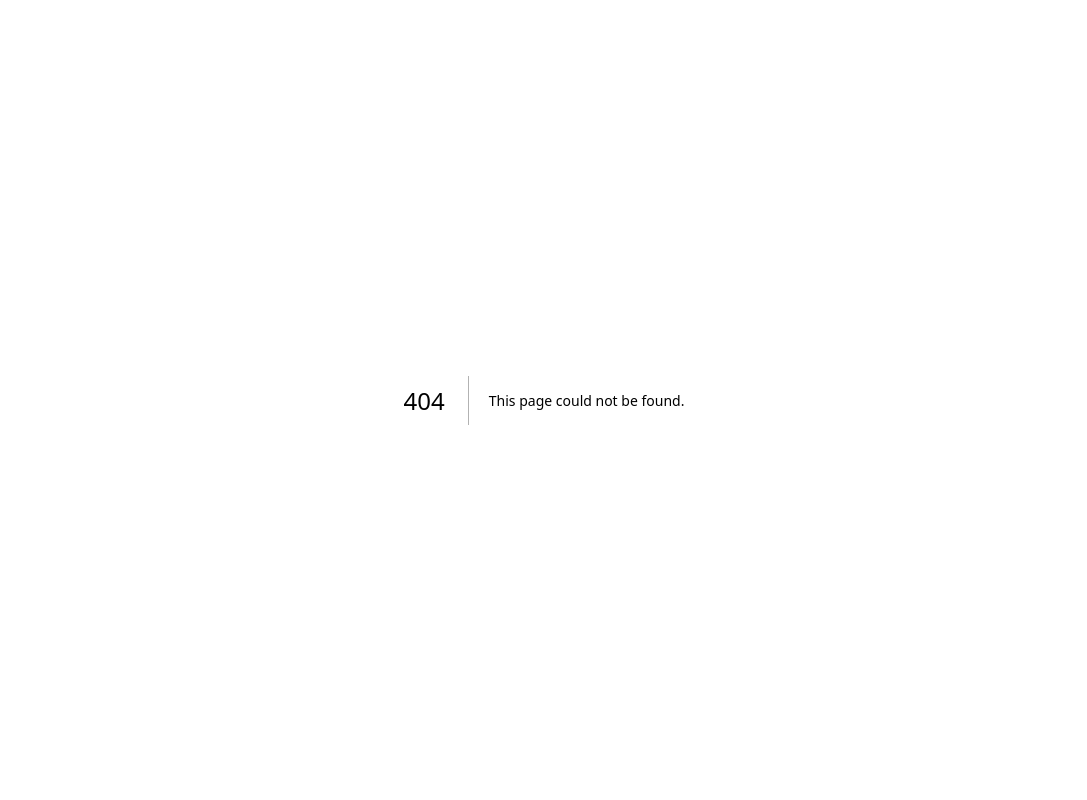
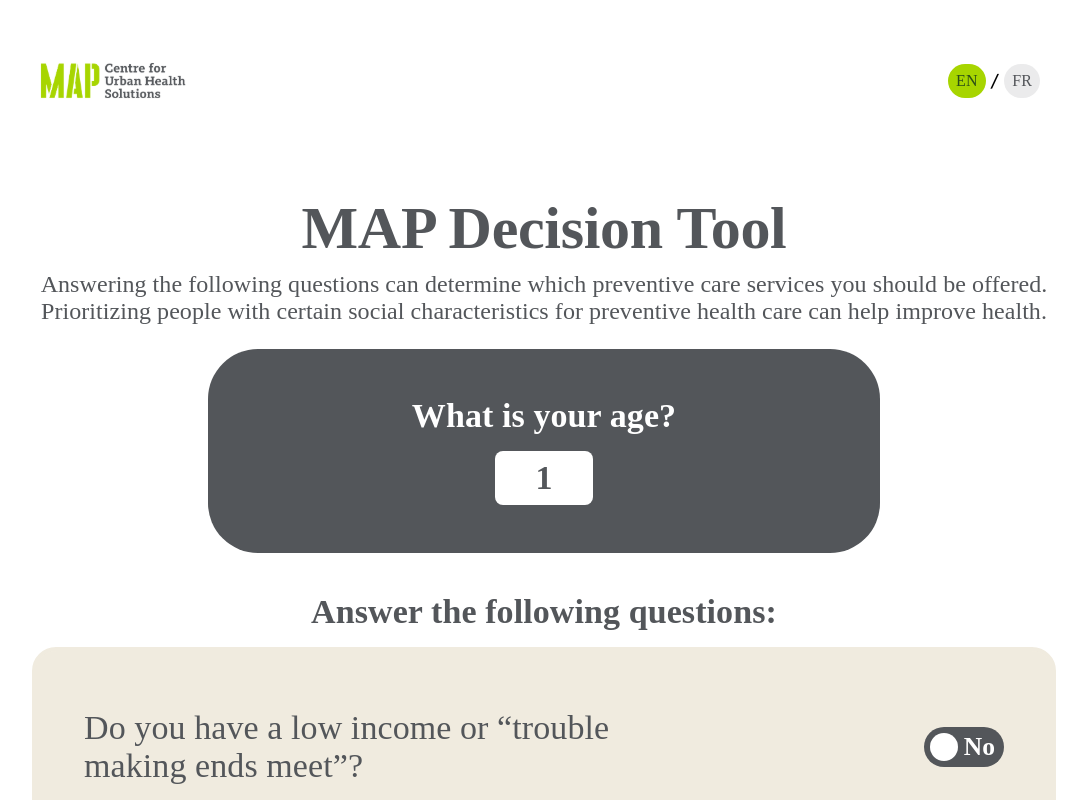
Before and after one commit to yash-6ix/map-tool, a Next.js app: page /tool/1 in a window 1280 px wide. Before the commit this address had no page. Shown: the top 800 px of the page, without its empty margins (96-1183 px from the left). Built offline with nearby package versions, Linux system fonts and the light colour scheme.

Commit message:
update enter

```diff
--- a/app/components/ageinputbox.tsx
+++ b/app/components/ageinputbox.tsx
@@ -1,6 +1,5 @@
-'use client'
-
-import React from 'react';
+"use client"
+import React, { useCallback, useEffect, useState } from 'react';
 import styled from 'styled-components';
 
 const Inputbox = styled.input`
@@ -12,19 +11,35 @@ border-radius: 22px;
   border: 1px solid #53565A;
   background: #FFF;
   width: 100px;
-
   color: #53565A;
   font-family: KievitOT;
   font-size: 48px;
   font-style: normal;
   font-weight: 700;
   line-height: normal;
-`
+`;
 
-const AgeInputBox: React.FC = () => {
+interface AgeInputBoxProps {
+  onChange: (val:string) => void;
+  onEnter?: () => void;
+  value: string;
+}
+
+const AgeInputBox: React.FC<AgeInputBoxProps> = ({ onChange, onEnter, value }) => {
+
+  const handleInputChange = (e:any) => {
+    onChange(e.target.value)
+  }
+
+  const handleKeyDown = (e:any) => {
+    if (e.key === 'Enter' && onEnter) {
+      onEnter();
+    }
+  }
+
   return (
-        <Inputbox>
-        </Inputbox>
+    <Inputbox onChange={(e) => handleInputChange(e)} onKeyDown={(e) => handleKeyDown(e)} />
   );
 };
-export default AgeInputBox
+
+export default AgeInputBox;
--- a/app/components/bigsubtitle.tsx
+++ b/app/components/bigsubtitle.tsx
@@ -15,7 +15,7 @@ const Title = styled.h1<{ $primary?: boolean; }>`
 `;
 
 
-const BigSubTitle: React.FC<{children:string, active:boolean}> = ({children, active}) => {
+const BigSubTitle: React.FC<{children:any, active:boolean}> = ({children, active}) => {
   return (
     <>
       <Title $primary={active}>{children}</Title>
--- a/app/components/submitbtn.tsx
+++ b/app/components/submitbtn.tsx
@@ -19,10 +19,14 @@ const Button = styled.button`
   letter-spacing: 0.085px;
 `;
 
+interface SubmitButtonProps {
+  onClick: () => void;
+  text: string;
+}
 
-const SubmitButton: React.FC<{text:string}> = ({text}) => {
+const SubmitButton: React.FC<SubmitButtonProps> = ({onClick, text}) => {
   return (
-      <Button>
+      <Button onClick={onClick}>
           {text}
       </Button>
   );
--- a/app/page.tsx
+++ b/app/page.tsx
@@ -1,3 +1,4 @@
+"use client"
 import Image from 'next/image'
 import LanguageButton from './components/langbtn'
 import MainTitle from './components/title';
@@ -5,8 +6,32 @@ import SubText from './components/text';
 import SubmitButton from './components/submitbtn';
 import SubTitle from './components/subtitle';
 import AgeInputBox from './components/ageinputbox';
+import { useState } from 'react';
+import { useRouter } from 'next/navigation'
 
 export default function Home() {
+
+  const [age, setAge] = useState<string>("")
+  const router = useRouter();
+
+  const onSubmit = () => {
+    console.log("+++++++++++++++++++==")
+    if(age && parseInt(age)){
+      router.push(`/tool/${parseInt(age)}`)
+    }
+  }
+
+  const changeAge = (value:number) =>{
+    let changedAge:number = 0;
+    if(parseInt(age)){
+      changedAge = parseInt(age) + value
+    }
+    changedAge = 1
+    if(changedAge > 0){
+      setAge(changedAge.toString())
+    }
+  }
+
   return (
     <main className="flex min-h-screen flex-col items-center p-12">
       <div className="z-10 max-w-5xl w-full items-center justify-between font-mono text-sm lg:flex">
@@ -47,28 +72,33 @@ export default function Home() {
             <div className='mx-auto my-auto max-w-sm text-center'>
                 <SubTitle active={false}>What is your Age?</SubTitle>
                 <div className='mt-3 flex'>
-                  <AgeInputBox />
+                  <AgeInputBox onChange={setAge} onEnter={()=>onSubmit()} value={age}/>
                   <div className='ms-4 flex flex-col justify-center'>
+                    <div onClick={() => changeAge(1)}>
                       <Image
                         src="/images/arrow-up.svg"
                         alt="Arrow Up Icon"
-                      className="dark:invert"
-                      width={48}
-                      height={48}
-                      priority
-                    />
-                    <Image
-                      src="/images/arrow-down.svg"
-                      alt="Arrow Down Icon"
-                      className="dark:invert"
+                        className="dark:invert cursor-pointer"
                         width={48}
                         height={48}
                         priority
                       />
                     </div>
+                    <div onClick={() => changeAge(-1)}>
+                      <Image
+                        src="/images/arrow-down.svg"
+                        alt="Arrow Down Icon"
+                        className="dark:invert cursor-pointer"
+                        width={48}
+                        height={48}
+                        priority
+                      />
+                    </div>
+
+                  </div>
                 </div>
                 <div className='mt-8 mx-12'>
-                  <SubmitButton text={"Enter"}/>
+                  <SubmitButton onClick={onSubmit} text={"Enter"}/>
                 </div>
             </div>
         </div>
--- a/pages/tool.tsx
+++ b/pages/tool/[age].tsx
@@ -1,3 +1,4 @@
+"use client"
 import AgeWraper from '@/app/components/agewrapper';
 import BigSubTitle from '@/app/components/bigsubtitle';
 import Layout from '@/app/components/layout';
@@ -12,8 +13,10 @@ import SecondSubTitle from '@/app/components/secondsubtitle';
 import SubmitButton from '@/app/components/submitbtn';
 import LinkButton from '@/app/components/linkbtn';
 import Image from 'next/image';
+import { useRouter } from 'next/router';
 
 export default function DecisionTool() {
+const router = useRouter()
   return (
     <>
       <div className="lg:max-w-5xl lg:w-full text-center mt-20">
@@ -31,7 +34,7 @@ export default function DecisionTool() {
               <SubTitle active={true}> What is your age?</SubTitle>
             </div>
             <div className='bg-white px-10 py-2 mt-4 rounded-lg'>
-              <BigSubTitle active={false}>38</BigSubTitle>
+              <BigSubTitle active={false}>{router.query.age}</BigSubTitle>
             </div>
           </AgeWraper>
         </div>
@@ -76,7 +79,7 @@ export default function DecisionTool() {
             />
           </div>
           <div>
-            <SubmitButton text={"Download"}/>
+            <SubmitButton onClick={()=>{console.log("Download")}} text={"Download"}/>
           </div>
         </div>
       </div>
```
Lines whose indentation alone changed are shown as unchanged.
